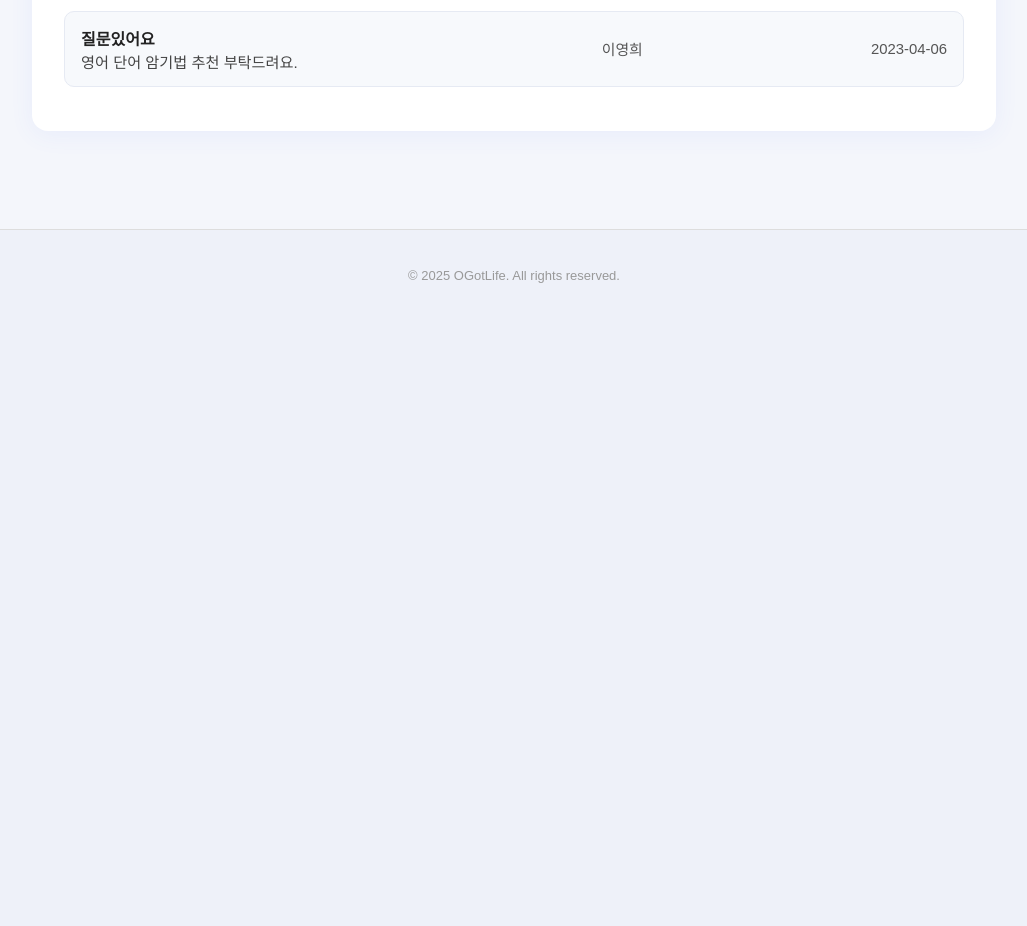
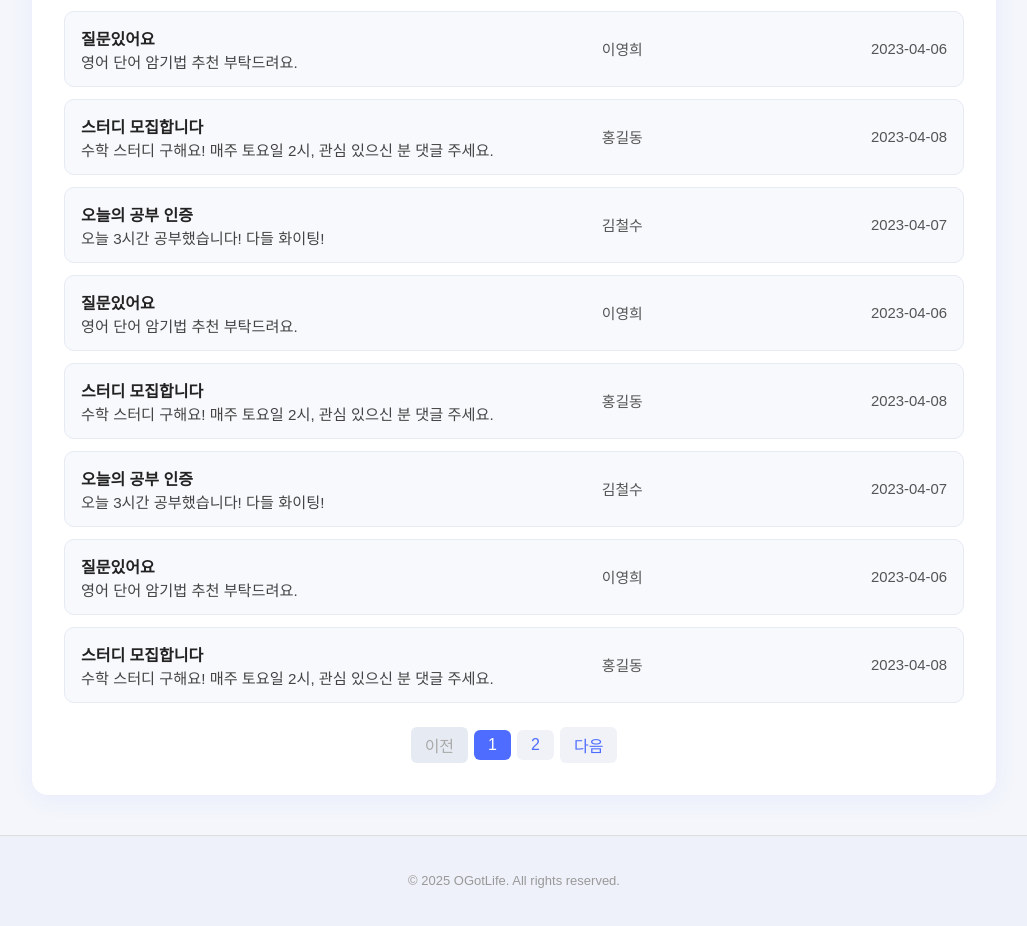
Before and after one commit to roa9618/OGotLife, a React (Create React App) app in the folder frontend/: page /community in a window 1280 px wide. Shown: the part 480-1406 px from the top of the page, without its empty margins (126-1153 px from the left). Before the commit the page ends 800 px from the top, so only its background shows below. Built offline with nearby package versions, Linux system fonts and the light colour scheme; a web font is replaced by a local one.

Commit message:
[수정] 글 페이지 이동 버튼 추가

```diff
--- a/frontend/src/pages/Community.js
+++ b/frontend/src/pages/Community.js
@@ -1,4 +1,5 @@
-import React from 'react';
+import React, { useState } from 'react';
+import { useNavigate } from "react-router-dom";
 import Header from '../components/Header';
 import Footer from '../components/Footer';
 import '../styles/Community.css';
@@ -8,7 +9,30 @@ function Community() {
         { id: 1, title: '스터디 모집합니다', author: '홍길동', date: '2023-04-08', content: '수학 스터디 구해요! 매주 토요일 2시, 관심 있으신 분 댓글 주세요.' },
         { id: 2, title: '오늘의 공부 인증', author: '김철수', date: '2023-04-07', content: '오늘 3시간 공부했습니다! 다들 화이팅!' },
         { id: 3, title: '질문있어요', author: '이영희', date: '2023-04-06', content: '영어 단어 암기법 추천 부탁드려요.' },
+        { id: 4, title: '스터디 모집합니다', author: '홍길동', date: '2023-04-08', content: '수학 스터디 구해요! 매주 토요일 2시, 관심 있으신 분 댓글 주세요.' },
+        { id: 5, title: '오늘의 공부 인증', author: '김철수', date: '2023-04-07', content: '오늘 3시간 공부했습니다! 다들 화이팅!' },
+        { id: 6, title: '질문있어요', author: '이영희', date: '2023-04-06', content: '영어 단어 암기법 추천 부탁드려요.' },
+        { id: 7, title: '스터디 모집합니다', author: '홍길동', date: '2023-04-08', content: '수학 스터디 구해요! 매주 토요일 2시, 관심 있으신 분 댓글 주세요.' },
+        { id: 8, title: '오늘의 공부 인증', author: '김철수', date: '2023-04-07', content: '오늘 3시간 공부했습니다! 다들 화이팅!' },
+        { id: 9, title: '질문있어요', author: '이영희', date: '2023-04-06', content: '영어 단어 암기법 추천 부탁드려요.' },
+        { id: 10, title: '스터디 모집합니다', author: '홍길동', date: '2023-04-08', content: '수학 스터디 구해요! 매주 토요일 2시, 관심 있으신 분 댓글 주세요.' },
+        { id: 11, title: '오늘의 공부 인증', author: '김철수', date: '2023-04-07', content: '오늘 3시간 공부했습니다! 다들 화이팅!' },
+        { id: 12, title: '질문있어요', author: '이영희', date: '2023-04-06', content: '영어 단어 암기법 추천 부탁드려요.' },
     ];
+
+    const navigate = useNavigate();
+    const [currentPage, setCurrentPage] = useState(1);
+    const postsPerPage = 10;
+    const indexOfLastPost = currentPage * postsPerPage;
+    const indexOfFirstPost = indexOfLastPost - postsPerPage;
+    const currentPosts = posts.slice(indexOfFirstPost, indexOfLastPost);
+
+    const totalPages = Math.ceil(posts.length / postsPerPage);
+
+    const handlePageChange = (page) => {
+        if (page < 1 || page > totalPages) return;
+        setCurrentPage(page);
+    };
 
     return (
         <div className="community-root">
@@ -18,8 +42,10 @@ function Community() {
                     <main className="community-main">
                         <div className="community-board">
                             <div className="community-board-header">
-                                <h2>자유게시판</h2>
-                                <button className="write-btn">+ 글쓰기</button>
+                                <h2>커뮤니티</h2>
+                                <button className="write-btn" onClick={() => navigate("/community/write")}>
+                                    글쓰기
+                                </button>
                             </div>
                             <div className="post-list">
                                 <div className="post-list-header">
@@ -27,8 +53,13 @@ function Community() {
                                     <span className="col-author">작성자</span>
                                     <span className="col-date">작성일</span>
                                 </div>
-                                {posts.map(post => (
-                                    <div className="post-card" key={post.id}>
+                                {currentPosts.map(post => (
+                                    <div
+                                        className="post-card"
+                                        key={post.id}
+                                        onClick={() => navigate(`/community/post/${post.id}`)}
+                                        style={{ cursor: "pointer" }}
+                                    >
                                         <div className="post-main">
                                             <div className="post-title">{post.title}</div>
                                             <div className="post-content">{post.content}</div>
@@ -37,6 +68,31 @@ function Community() {
                                         <div className="post-date">{post.date}</div>
                                     </div>
                                 ))}
+                            </div>
+                            <div className="pagination">
+                                <button
+                                    className="pagination-btn"
+                                    onClick={() => handlePageChange(currentPage - 1)}
+                                    disabled={currentPage === 1}
+                                >
+                                    이전
+                                </button>
+                                {Array.from({ length: totalPages }, (_, i) => (
+                                    <button
+                                        key={i + 1}
+                                        className={`pagination-btn${currentPage === i + 1 ? " active" : ""}`}
+                                        onClick={() => handlePageChange(i + 1)}
+                                    >
+                                        {i + 1}
+                                    </button>
+                                ))}
+                                <button
+                                    className="pagination-btn"
+                                    onClick={() => handlePageChange(currentPage + 1)}
+                                    disabled={currentPage === totalPages}
+                                >
+                                    다음
+                                </button>
                             </div>
                         </div>
                     </main>
--- a/frontend/src/styles/Community.css
+++ b/frontend/src/styles/Community.css
@@ -128,6 +128,38 @@
     text-align: right;
 }
 
+.pagination {
+    display: flex;
+    justify-content: center;
+    align-items: center;
+    gap: 6px;
+    margin: 24px 0 0 0;
+}
+
+.pagination-btn {
+    background: #f0f2f7;
+    color: #4e6cff;
+    border: none;
+    border-radius: 6px;
+    padding: 6px 14px;
+    font-size: 1rem;
+    font-weight: 500;
+    cursor: pointer;
+    transition: background 0.15s;
+}
+
+.pagination-btn.active,
+.pagination-btn:hover:not(:disabled) {
+    background: #4e6cff;
+    color: #fff;
+}
+
+.pagination-btn:disabled {
+    background: #e6eaf3;
+    color: #aaa;
+    cursor: not-allowed;
+}
+
 @media (max-width: 768px) {
     .post-list-header,
     .post-card {
```
